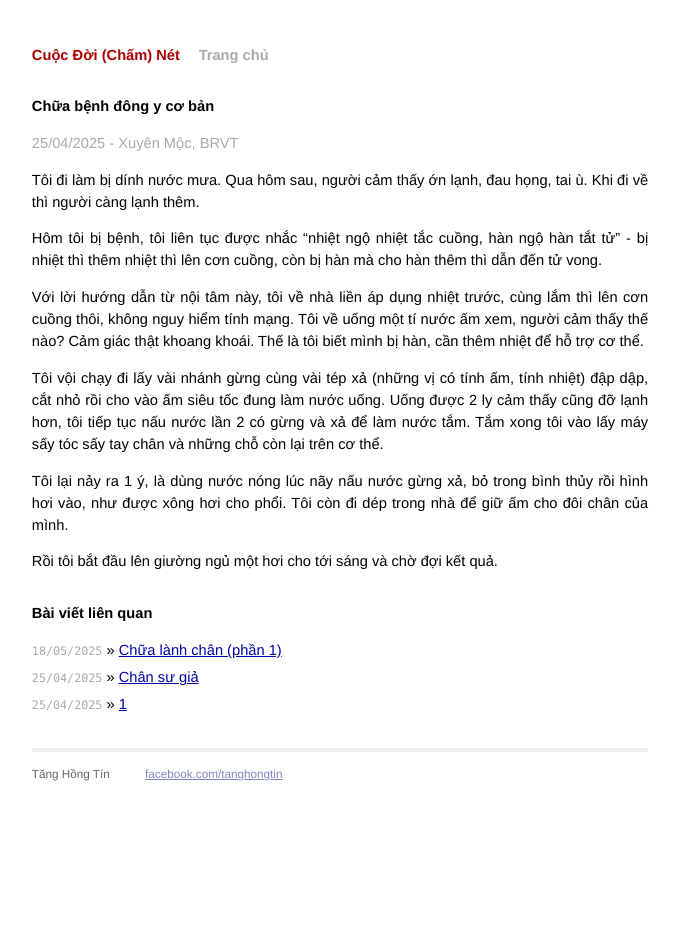
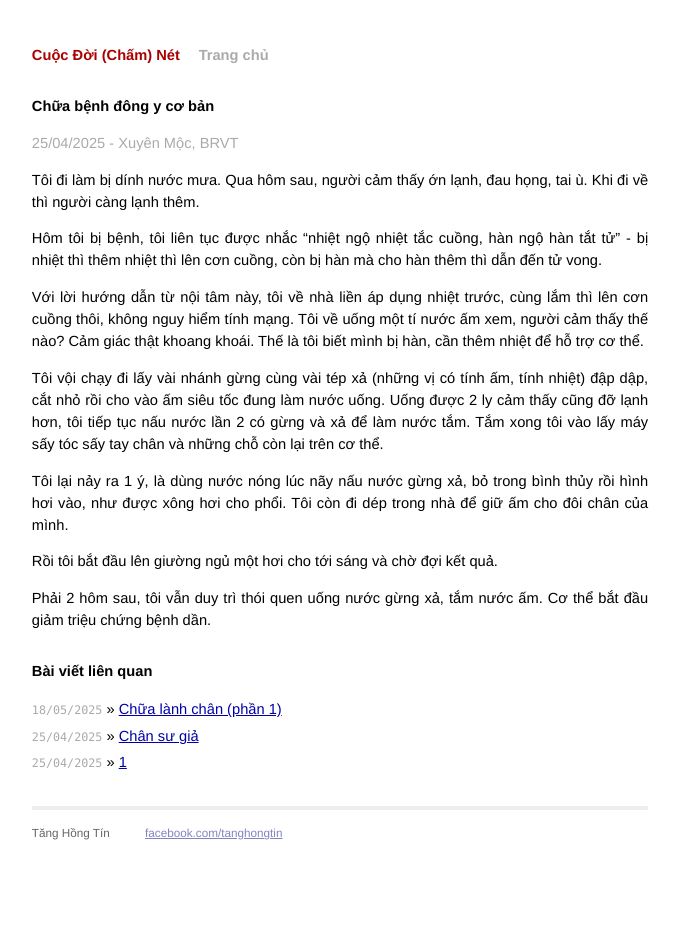
Before and after one commit to tanghongtin/cuocdoi, a Jekyll site: the page built from _posts/2025-04-25-chua-benh-dong-y-co-ban.md, in a window 1280 px wide. Shown: the whole page, without its empty margins (300-980 px from the left). Built offline with Jekyll 4.4.1, drawn with Linux system fonts in a browser that asks for light colours.

Commit message:
Update 2025-04-25-chua-benh-dong-y-co-ban.md

```diff
--- a/_posts/2025-04-25-chua-benh-dong-y-co-ban.md
+++ b/_posts/2025-04-25-chua-benh-dong-y-co-ban.md
@@ -18,3 +18,5 @@ Tôi vội chạy đi lấy vài nhánh gừng cùng vài tép xả (những v
 Tôi lại nảy ra 1 ý, là dùng nước nóng lúc nãy nấu nước gừng xả, bỏ trong bình thủy rồi hình hơi vào, như được xông hơi cho phổi. Tôi còn đi dép trong nhà để giữ ấm cho đôi chân của mình.
 
 Rồi tôi bắt đầu lên giường ngủ một hơi cho tới sáng và chờ đợi kết quả.
+
+Phải 2 hôm sau, tôi vẫn duy trì thói quen uống nước gừng xả, tắm nước ấm. Cơ thể bắt đầu giảm triệu chứng bệnh dần.
```
